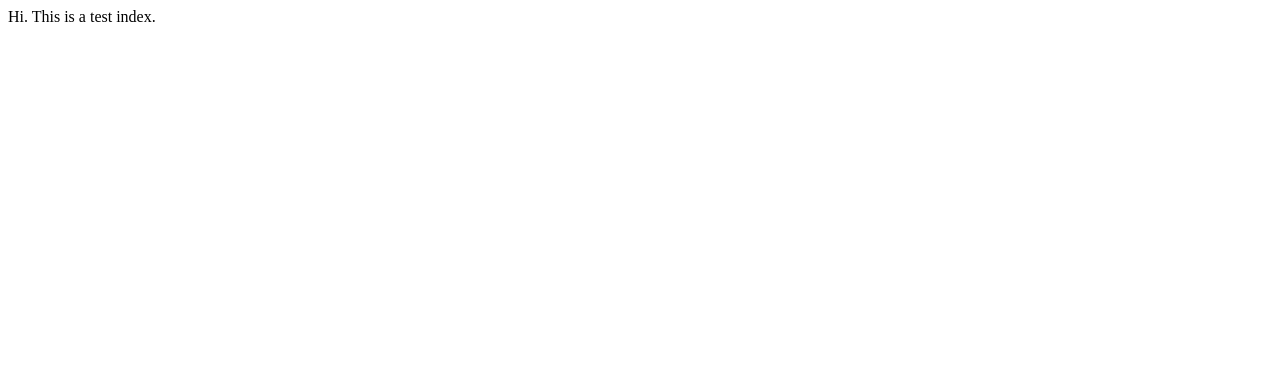
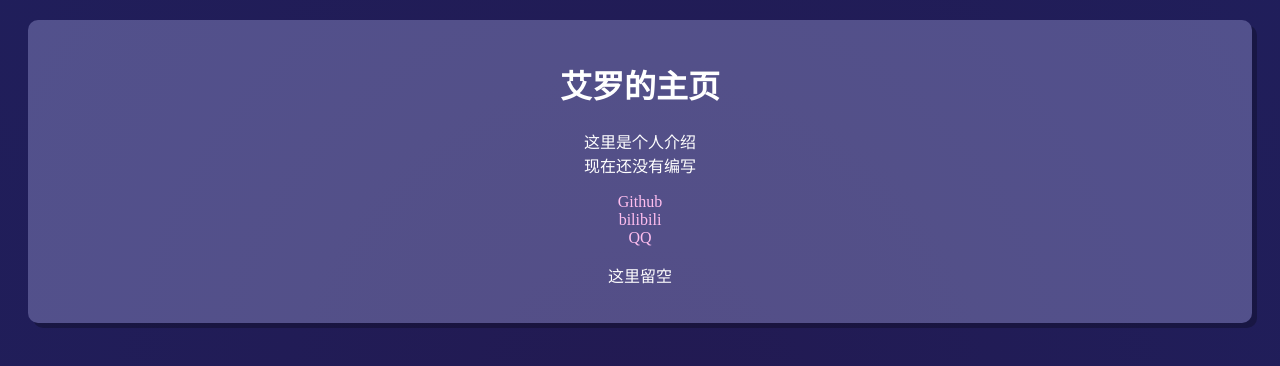
Before and after one commit to LyceenAiro/LyceenAiro.github.io, a plain HTML site: page index.html in a window 1280 px wide. Drawn offline with Linux system fonts and the light colour scheme.

Commit message:
modified:   index.html

```diff
--- a/index.html
+++ b/index.html
@@ -1 +1,56 @@
-Hi. This is a test index.
+<!DOCTYPE html>
+<html>
+  <head>
+    <title>艾罗的主页</title>
+    <style>
+        html, body {
+            height: 100%;
+            height: 100%;
+            background: radial-gradient(circle, #221a52 0%, #0e43a7 100%),
+                        radial-gradient(circle, #0e43a7 0%, #221a52 100%);
+            background-size: 1000% 1000%;
+            background-position: 50% 50%;
+            animation: ripple 5s linear infinite;
+        }
+
+        .container {
+            background-color: rgba(200, 200, 255, 0.3);
+            /* border: 1px solid #b8b8b8; */
+            box-shadow: 5px 5px 0px rgba(0, 0, 0, 0.25);
+            border-radius: 10px;
+            padding: 20px;
+            margin: 20px;
+            color: white;
+        }
+
+        h1 {
+            text-align: center;
+        }
+
+        p {
+            text-align: center;
+        }
+
+        a, a:hover {
+            color: rgb(255, 190, 239);
+            text-decoration: none;
+        }
+
+    </style>
+  </head>
+  <body>
+    <div class="container">
+        <h1>艾罗的主页</h1>
+        <p>
+            这里是个人介绍<br>
+            现在还没有编写
+        </p>
+        <p>
+            <a href="https://www.github.com/LyceenAiro">Github</a><br>
+            <a href="https://space.bilibili.com/13406484">bilibili</a><br>
+            <a href="https://qm.qq.com/cgi-bin/qm/qr?k=F6wdO-U9KPnmiAv_95eGNO7rHZ4ZI9gM&noverify=0&personal_qrcode_source=3">QQ</a>
+        </p>
+        <p>这里留空</p>
+    </div>
+  </body>
+</html>
```
